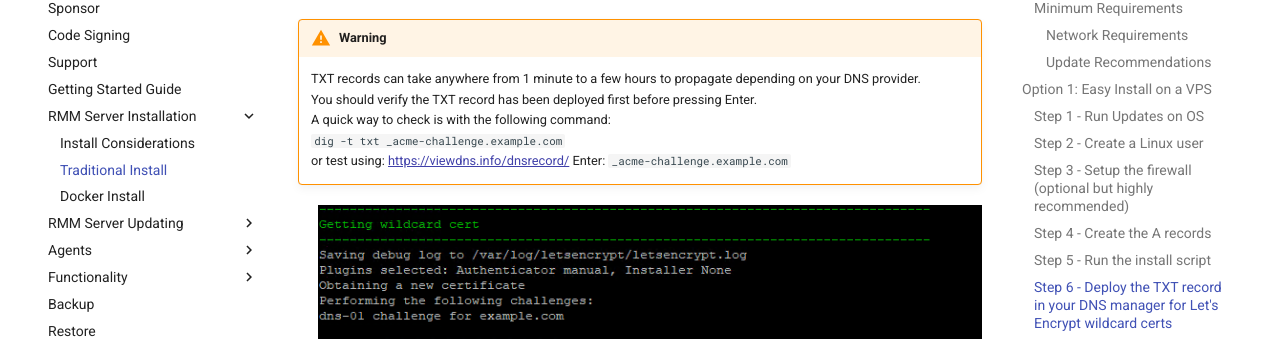
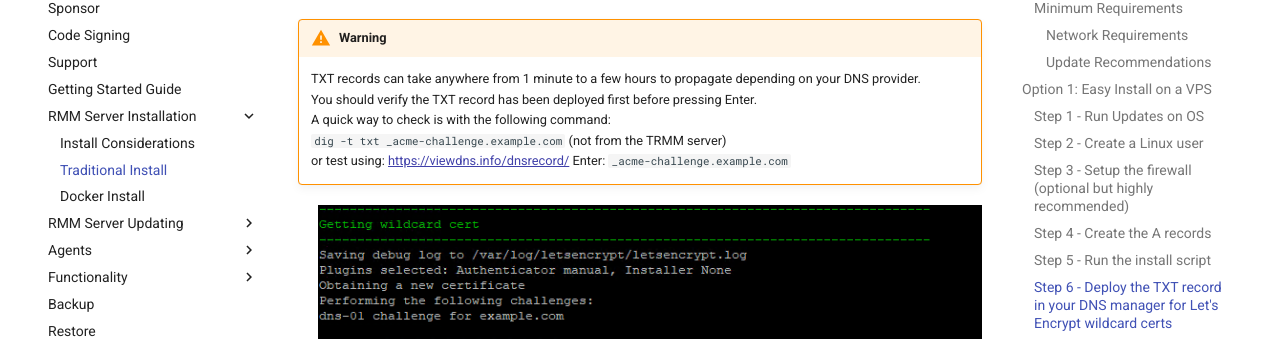
Before and after one commit to amidaware/trmm-docs, an MkDocs documentation site: the page built from docs/install_server.md, in a window 1280 px wide and 900 px high, scrolled down 4797 px. Shown: the part 127-466 px from the top of the window. Built offline with MkDocs 1.6.1 and Material for MkDocs 9.7.7, drawn with Linux system fonts in a browser that asks for light colours; comment, search, counter and statistics services are not loaded.

Commit message:
tweaking dig check on acme record

```diff
--- a/docs/install_server.md
+++ b/docs/install_server.md
@@ -164,7 +164,7 @@ Answer the initial questions when prompted. Replace `example.com` with your doma
 !!!warning
     TXT records can take anywhere from 1 minute to a few hours to propagate depending on your DNS provider.<br/>
     You should verify the TXT record has been deployed first before pressing Enter.<br/>
-    A quick way to check is with the following command:<br/> `dig -t txt _acme-challenge.example.com`<br/>
+    A quick way to check is with the following command:<br/> `dig -t txt _acme-challenge.example.com` (not from the TRMM server)<br/>
     or test using: <https://viewdns.info/dnsrecord/> Enter: `_acme-challenge.example.com`
 
 ![txtrecord](images/txtrecord.png)
```
